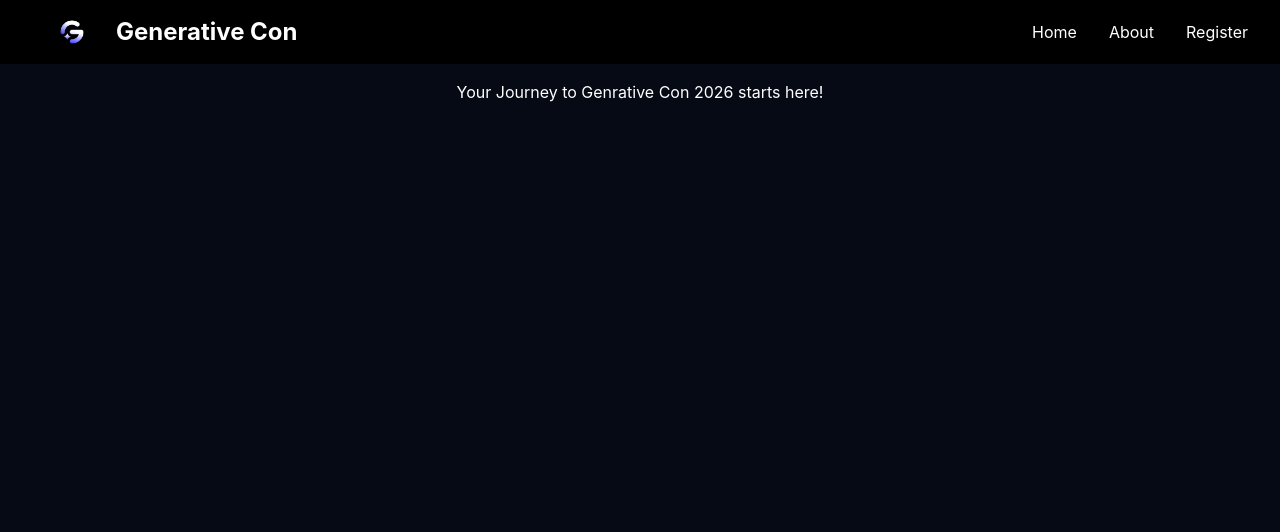
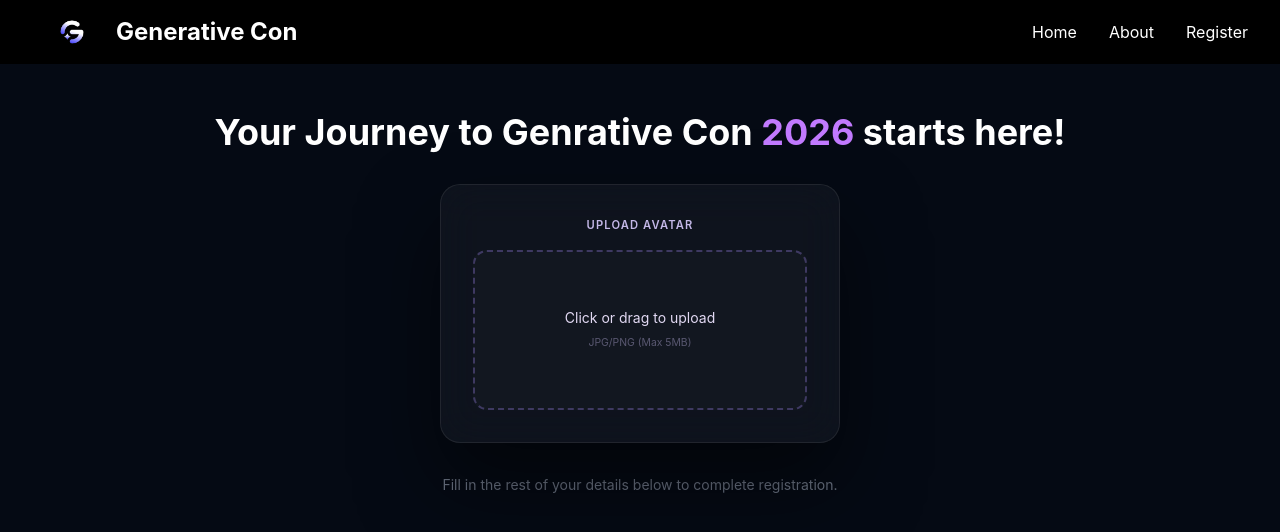
Before and after one commit to Nifemi101/Ticket-Generator, a React (Vite) app: page /register in a window 1280 px wide. Shown: the top 532 px of the page. Built offline with nearby package versions, Linux system fonts and the light colour scheme.

Commit message:
implemented the drag and drop feature

```diff
--- a/src/pages/Registerpage.jsx
+++ b/src/pages/Registerpage.jsx
@@ -1,11 +1,170 @@
-import React from "react";
+import { useState, useRef, useCallback } from "react";
 
+// ─────────────────────────────────────────────
+// CONSTANTS & STYLES
+// ─────────────────────────────────────────────
+const ACCEPTED_TYPES = ["image/jpeg", "image/png"];
+const MAX_SIZE_BYTES = 5 * 1024 * 1024; // 5MB
+
+const styles = {
+  card: {
+    background: "rgba(255,255,255,0.04)",
+    border: "1px solid rgba(255,255,255,0.08)",
+    borderRadius: "20px",
+    padding: "2rem",
+    width: "100%",
+    maxWidth: "400px",
+    backdropFilter: "blur(20px)",
+    boxShadow: "0 40px 80px rgba(0,0,0,0.5)",
+    marginTop: "2rem",
+    marginSide: "auto",
+  },
+  dropzone: (isDragging, hasPreview) => ({
+    position: "relative",
+    border: `2px dashed ${isDragging ? "#a78bfa" : "rgba(167,139,250,0.3)"}`,
+    borderRadius: "14px",
+    padding: "2rem 1rem",
+    display: "flex",
+    flexDirection: "column",
+    alignItems: "center",
+    justifyContent: "center",
+    gap: "0.75rem",
+    cursor: "pointer",
+
+    background: isDragging
+      ? "rgba(167,139,250,0.08)"
+      : hasPreview
+        ? "transparent"
+        : "rgba(255,255,255,0.02)",
+    transition: "all 0.25s ease",
+    minHeight: "160px",
+  }),
+  previewImg: {
+    width: "90px",
+    height: "90px",
+    borderRadius: "50%",
+    objectFit: "cover",
+    border: "3px solid rgba(167,139,250,0.5)",
+  },
+  removeBtn: {
+    marginTop: "0.5rem",
+    background: "rgba(248,113,113,0.12)",
+    border: "1px solid rgba(248,113,113,0.3)",
+    color: "#f87171",
+    padding: "0.25rem 0.75rem",
+    borderRadius: "8px",
+    fontSize: "0.7rem",
+    cursor: "pointer",
+  },
+};
+
+const AvatarUploader = () => {
+  const [file, setFile] = useState(null);
+  const [preview, setPreview] = useState(null);
+  const [isDragging, setIsDragging] = useState(false);
+  const [error, setError] = useState("");
+  const inputRef = useRef(null);
+
+  const handleFile = useCallback((incoming) => {
+    setError("");
+    if (!incoming) return;
+    if (!ACCEPTED_TYPES.includes(incoming.type)) {
+      setError("Only JPG and PNG files are accepted.");
+      return;
+    }
+    if (incoming.size > MAX_SIZE_BYTES) {
+      setError("File exceeds 5MB.");
+      return;
+    }
+
+    const reader = new FileReader();
+    reader.onload = (e) => {
+      setPreview(e.target.result);
+      setFile(incoming);
+    };
+    reader.readAsDataURL(incoming);
+  }, []);
+
+  const handleDrop = (e) => {
+    e.preventDefault();
+    setIsDragging(false);
+    handleFile(e.dataTransfer.files[0]);
+  };
+
+  return (
+    <div style={styles.card}>
+      <label className="block text-[#c4b8e8] text-[0.7rem] uppercase tracking-widest font-semibold mb-4 text-center">
+        Upload Avatar
+      </label>
+
+      <div
+        style={styles.dropzone(isDragging, !!preview)}
+        onDragOver={(e) => {
+          e.preventDefault();
+          setIsDragging(true);
+        }}
+        onDragLeave={() => setIsDragging(false)}
+        onDrop={handleDrop}
+        onClick={() => inputRef.current?.click()}
+      >
+        {preview ? (
+          <>
+            <img src={preview} alt="Preview" style={styles.previewImg} />
+            <button
+              style={styles.removeBtn}
+              onClick={(e) => {
+                e.stopPropagation();
+                setFile(null);
+                setPreview(null);
+              }}
+            >
+              Remove
+            </button>
+          </>
+        ) : (
+          <div className="text-center">
+            <p className="text-[#e2d9f3] text-sm">
+              {isDragging ? "Drop here!" : "Click or drag to upload"}
+            </p>
+            <span className="text-[#c4b8e8]/40 text-[0.65rem]">
+              JPG/PNG (Max 5MB)
+            </span>
+          </div>
+        )}
+      </div>
+
+      <input
+        ref={inputRef}
+        type="file"
+        accept="image/jpeg,image/png"
+        className="hidden"
+        onChange={(e) => handleFile(e.target.files[0])}
+      />
+
+      {error && (
+        <p className="text-red-400 text-xs mt-2 text-center">⚠ {error}</p>
+      )}
+    </div>
+  );
+};
+
+// ─────────────────────────────────────────────
+// MAIN PAGE: Registerpage
+// ─────────────────────────────────────────────
 const Registerpage = () => {
   return (
-    <div className="min-h-screen bg-[#050a14] text-white font-sans pt-4">
-      <h1 className="justify-center text-center">
-        Your Journey to Genrative Con <span>2026 starts here!</span>
+    <div className="min-h-screen bg-[#050a14] text-white font-sans pt-12 flex flex-col items-center">
+      <h1 className="text-center text-2xl md:text-4xl font-bold">
+        Your Journey to Genrative Con{" "}
+        <span className="text-purple-400">2026</span> starts here!
       </h1>
+
+      {/* Integrating the Uploader Component */}
+      <AvatarUploader />
+
+      <p className="mt-8 text-gray-500 text-sm">
+        Fill in the rest of your details below to complete registration.
+      </p>
     </div>
   );
 };
```
